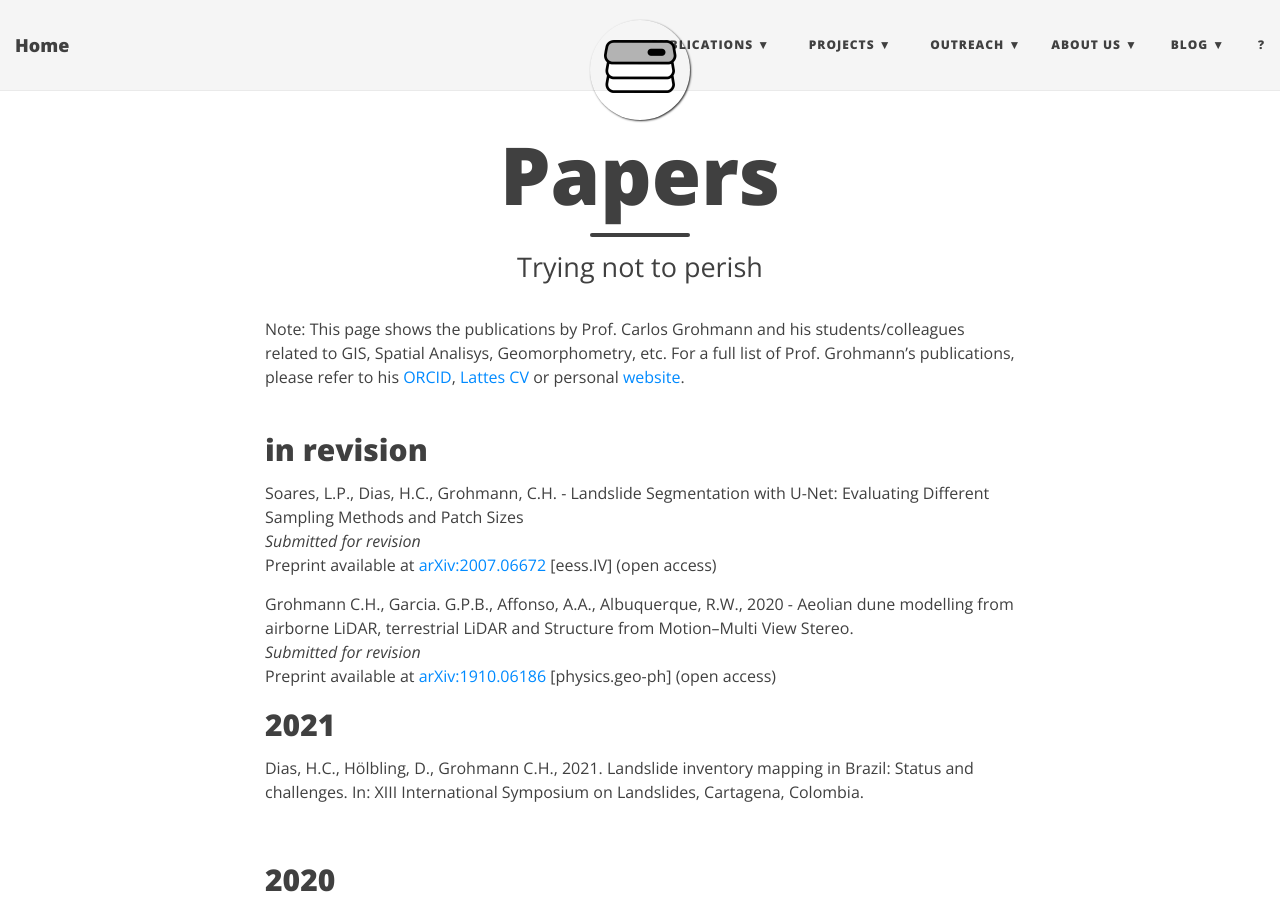
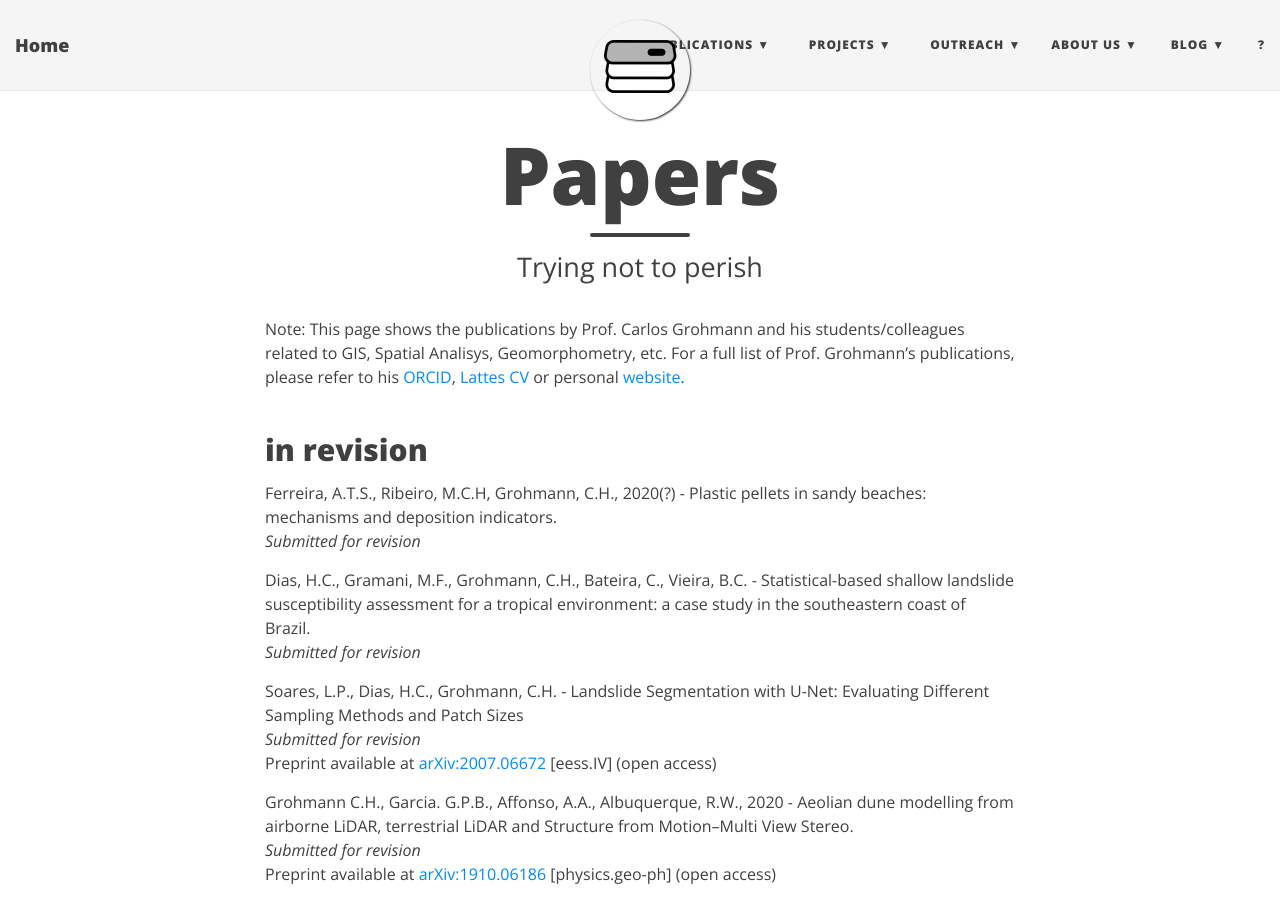
Before and after one commit to SPAMLab/SPAMLab.github.io, a Jekyll site: the page built from publications.md, in a window 1280 px wide and 900 px high. Built offline with Jekyll 4.4.1, drawn with Linux system fonts in a browser that asks for light colours; nearby versions of some CDN libraries; some of the changed lines change nothing that is shown.

Commit message:
Update publications.md

```diff
--- a/publications.md
+++ b/publications.md
@@ -8,13 +8,13 @@ Note: This page shows the publications by Prof. Carlos Grohmann and his students
 &nbsp;&nbsp;
 
 ## in revision
+<a name="pellets_anderson"></a>
+Ferreira, A.T.S., Ribeiro, M.C.H, Grohmann, C.H., 2020(?) - Plastic pellets in sandy beaches: mechanisms and deposition indicators.
+_Submitted for revision_
 
-<!-- <a name="pellets_anderson"></a>
-Ferreira, A.T.S., Ribeiro, M.C.H, Grohmann, C.H., 2020(?) - Plastic pellets in sandy beaches: mechanisms and deposition indicators.
-_Submitted for revision_   -->
-
-<!-- <a name="landslides_helen_msc"></a>
-Dias, H.C., Gramani, M.F., Grohmann, C.H., Bateira, C., Vieira, B.C. - Statistical-based shallow landslide susceptibility assessment for a tropical environment: a case study in the southeastern coast of Brazil. _Submitted for revision_  -->
+<a name="landslides_helen_msc"></a>
+Dias, H.C., Gramani, M.F., Grohmann, C.H., Bateira, C., Vieira, B.C. - Statistical-based shallow landslide susceptibility assessment for a tropical environment: a case study in the southeastern coast of Brazil.
+_Submitted for revision_
 
 <a name="lucas_unet"></a>
 Soares, L.P., Dias, H.C., Grohmann, C.H. - Landslide Segmentation with U-Net: Evaluating Different Sampling Methods and Patch Sizes
@@ -26,7 +26,7 @@ Grohmann C.H., Garcia. G.P.B., Affonso, A.A., Albuquerque, R.W., 2020 - Aeolian
 _Submitted for revision_
 Preprint available at [arXiv:1910.06186](https://arxiv.org/abs/1910.06186) [physics.geo-ph] (open access)
 
-
+&nbsp;
 ## 2021
 <a name="isl_helen"></a>Dias, H.C., H&ouml;lbling, D., Grohmann C.H., 2021. Landslide inventory mapping in Brazil: Status and challenges. In: XIII International Symposium on Landslides, Cartagena, Colombia.
 
```
